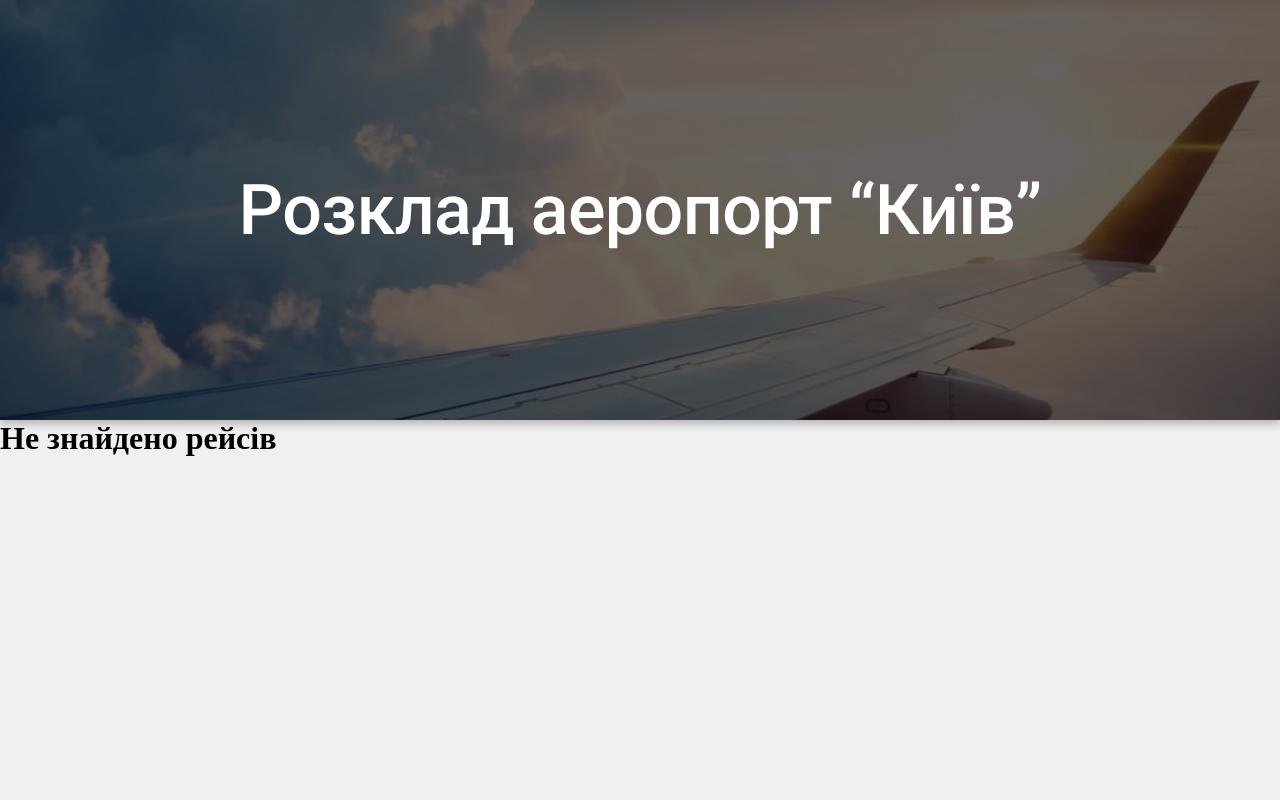
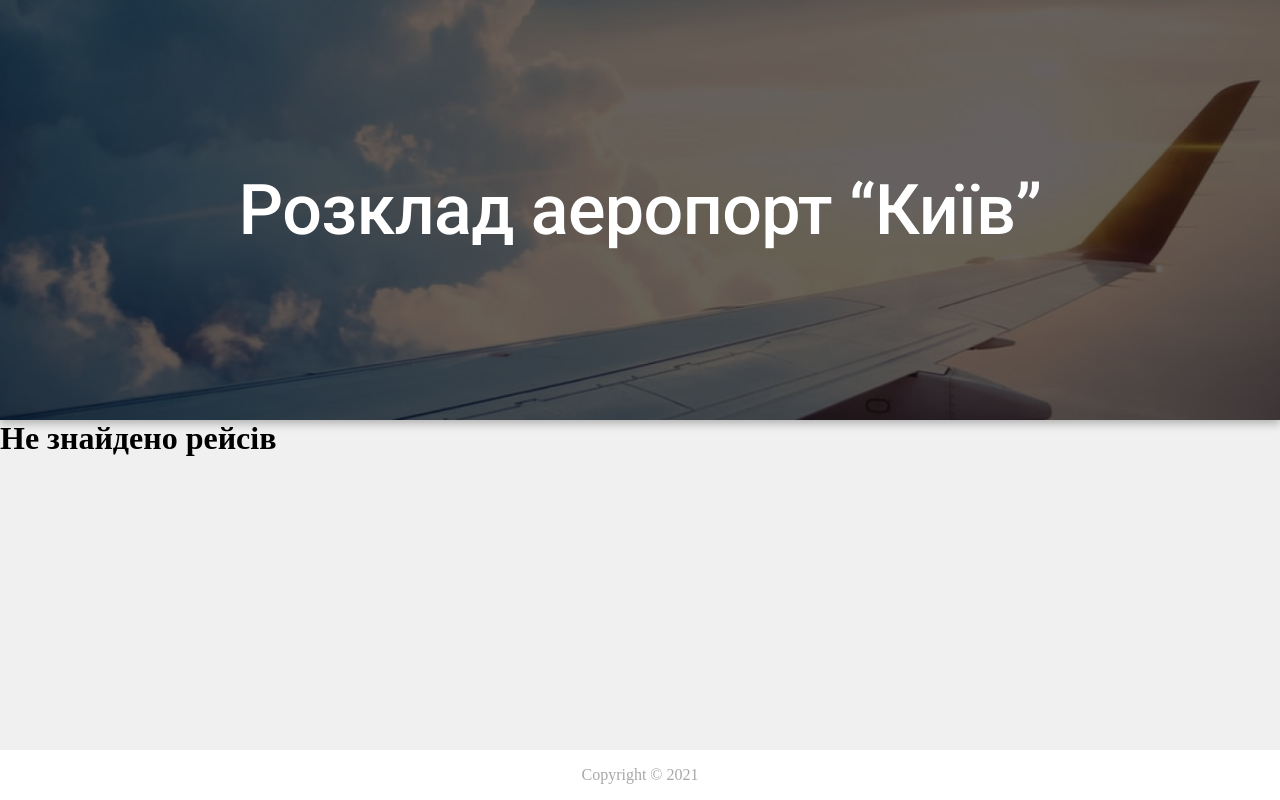
Before and after one commit to Aydriy/wetelo-app, a React (Create React App) app: page / in a window 1280 px wide. Built offline with nearby package versions, Linux system fonts and the light colour scheme; no server answers.

Commit message:
added footer

```diff
--- a/src/App.js
+++ b/src/App.js
@@ -105,6 +105,7 @@ function App() {
     );
   };
   return (
+    <>
       <div className="App">
         <Hero />
 
@@ -137,6 +138,10 @@ function App() {
           </section>
         )}
       </div>
+      <footer>
+        <span>Copyright © 2021</span>
+      </footer>
+    </>
   );
 }
 
--- a/src/index.css
+++ /dev/null
@@ -1,13 +0,0 @@
-body {
-  margin: 0;
-  font-family: -apple-system, BlinkMacSystemFont, 'Segoe UI', 'Roboto', 'Oxygen',
-    'Ubuntu', 'Cantarell', 'Fira Sans', 'Droid Sans', 'Helvetica Neue',
-    sans-serif;
-  -webkit-font-smoothing: antialiased;
-  -moz-osx-font-smoothing: grayscale;
-}
-
-code {
-  font-family: source-code-pro, Menlo, Monaco, Consolas, 'Courier New',
-    monospace;
-}
--- /dev/null
+++ b/src/scss/component/footer.scss
@@ -0,0 +1,11 @@
+footer {
+  height: 50px;
+  background: #ffffff;
+  color: #a8a8a8;
+  display: flex;
+  justify-content: center;
+  align-items: center;
+  position: absolute;
+  bottom: 0;
+  width: 100%;
+}
--- a/src/scss/component/main.scss
+++ b/src/scss/component/main.scss
@@ -2,6 +2,7 @@
   padding: 0 20px;
   margin: auto;
   max-width: 1120px;
+  padding-bottom: 110px;
 
   .search-input {
     width: 100%;
@@ -98,13 +99,7 @@
       box-shadow: none;
     }
   }
-  .test {
-    position: absolute;
-    top: 0;
-    background-color: red;
-    color: red;
-    z-index: 1000;
-  }
+
   .data-container {
     display: flex;
     justify-content: center;
@@ -119,4 +114,8 @@
         0 0 8px rgba(255, 0, 0, 0.322);
     }
   }
+  .table-head {
+    background-color: #f0f0f0;
+    border: none;
+  }
 }
--- a/src/scss/component/module.scss
+++ b/src/scss/component/module.scss
@@ -1,2 +1,3 @@
 @import "hero";
 @import "main";
+@import "footer";
--- a/src/scss/style.scss
+++ b/src/scss/style.scss
@@ -9,7 +9,10 @@
 body {
   background: #f0f0f0;
 }
-
+#root {
+  position: relative;
+  min-height: 100vh;
+}
 code {
   font-family: source-code-pro, Menlo, Monaco, Consolas, "Courier New",
     monospace;
```
Also changed, not shown: src/App.css (deleted, +0 -38 lines), src/logo.svg (deleted). Lines whose indentation alone changed are shown as unchanged.
